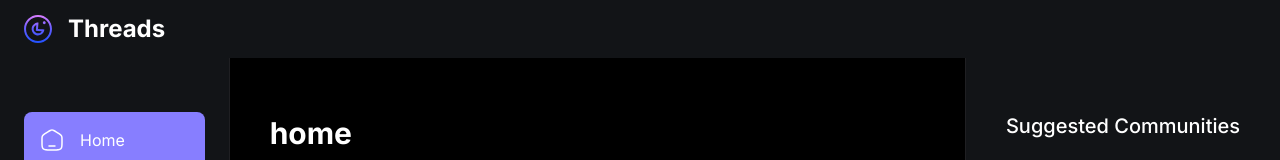
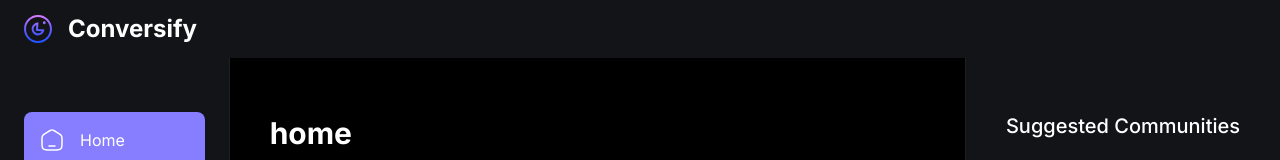
Before and after one commit to Neha-Ujjwal/Conversify, a Next.js app: page / in a window 1280 px wide. Shown: the top 160 px of the page. Built offline with nearby package versions, Linux system fonts and the light colour scheme; no server answers.

Commit message:
Major Bug Fixed of Dependencies

```diff
--- a/components/shared/Topbar.tsx
+++ b/components/shared/Topbar.tsx
@@ -15,7 +15,7 @@ const Topbar1 = () => {
         <Link href="/" className="flex items-center gap-4">
           <Image src="/assets/logo.svg" alt="logo" width={28} height={28} />
           <p className="text-heading3-bold text-light-1 max-xs:hidden">
-            Threads
+            Conversify
           </p>
         </Link>
         <div className="flex items-center gap-1">
```
Also changed, not shown: 1 other file (tests, documents, lock files or other folders).
